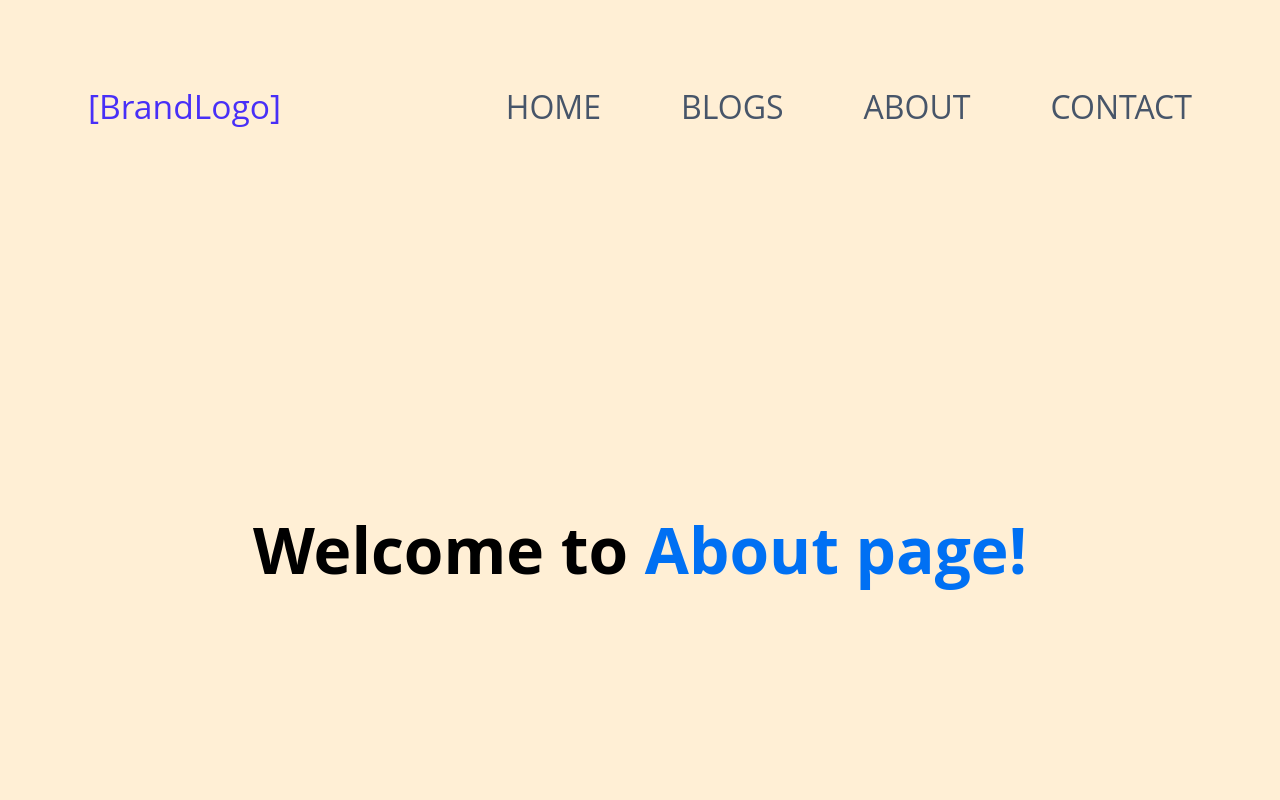
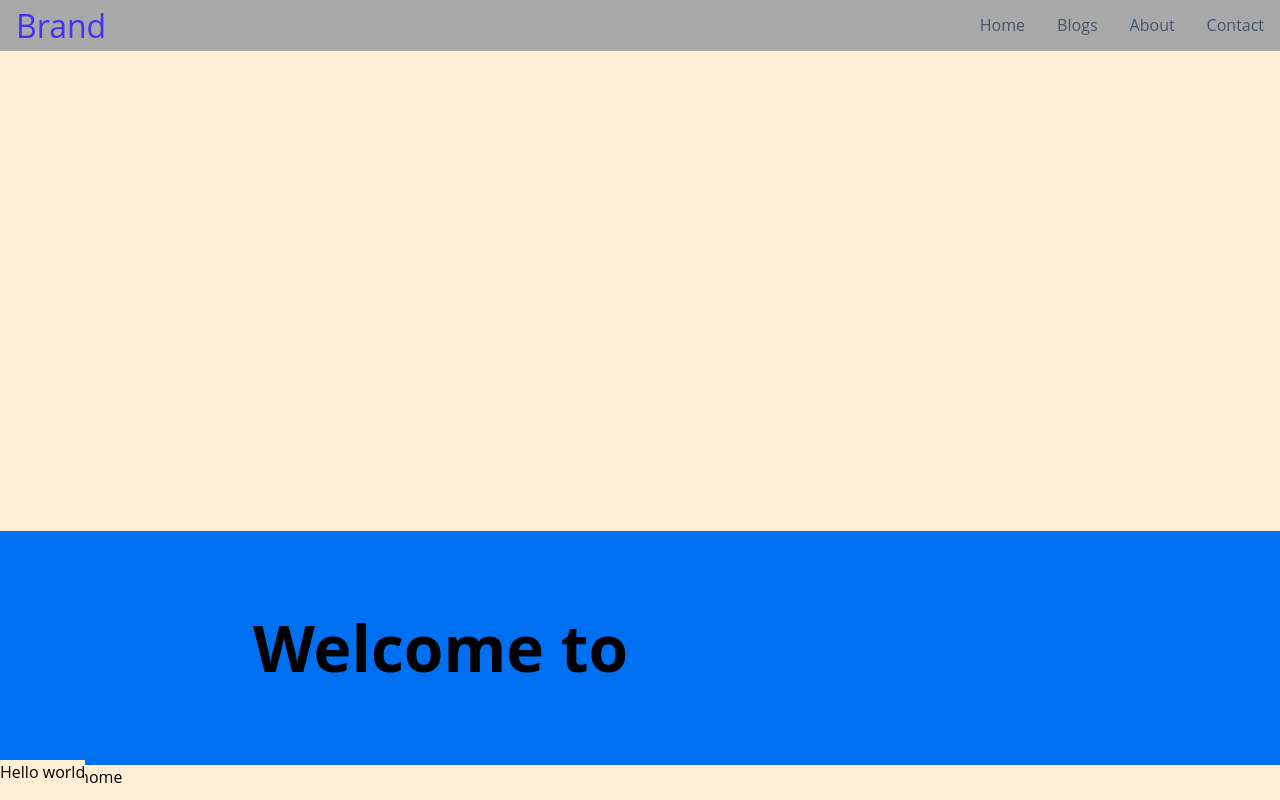
Before and after one commit to eclipsegst/nextjs-blog, a Next.js app: page /about in a window 1280 px wide. Shown: the top 800 px of the page. Built offline with nearby package versions, Linux system fonts and the light colour scheme.

Commit message:
Added bottom footer

```diff
--- a/components/Footer.tsx
+++ b/components/Footer.tsx
@@ -23,7 +23,7 @@ const Footer = () => {
             <img src="/vercel.svg" alt="Vercel Logo" className={styles.logo} />
             </a>
         </footer>
-      </div>
+    </div>
   )
 }
 
--- a/components/NavBar.tsx
+++ b/components/NavBar.tsx
@@ -38,10 +38,10 @@ const Header = () => {
     //   {/* <SideMenu /> */}
     // </HeaderContainer>
 
-    <header className={styles2.header}>
+    // <header className={styles2.header}>
     <nav className={styles.navbar}>
       <Link href='/'>
-         <a className={styles.navlogo}>[BrandLogo]</a>
+        <a className={styles.navlogo}>Brand</a>
       </Link>
       <ul className={isOpen === false ?
               styles.navmenu : styles.navmenu +' '+ styles.active}>
@@ -83,7 +83,7 @@ const Header = () => {
         <span className={styles.bar}></span>
     </button>
     </nav>
-</header>
+// </header>
   )
 }
 
--- a/components/layout.tsx
+++ b/components/layout.tsx
@@ -2,6 +2,7 @@ import Head from 'next/head'
 import Image from 'next/image'
 // import styles from './layout.module.css'
 import styles from "../styles/Layout.module.css";
+import styles2 from "../styles/Home.module.css";
 import utilStyles from '../styles/utils.module.css'
 import Link from 'next/link'
 import Header from './NavBar'
@@ -14,9 +15,10 @@ const name = 'Your Name'
 export const siteTitle = 'Next.js Sample Website'
 
 const Wrapper = styled.section`
-  padding: 4em;
+  padding: 0em;
   background: papayawhip;
-
+  /* min-height: 100vh; */
+  height: 100%;
 `;
 
 
@@ -28,6 +30,12 @@ export default function Layout({
   home?: boolean
 }) {
   return (
+    <div style = {
+      {
+        height:"100vh"
+      }
+
+      }>
     <Wrapper>
     <div className={styles.container}>
       <Head>
@@ -58,8 +66,12 @@ export default function Layout({
       )}
 
       <Footer/>
+      <div className={styles2.footer2}>
+      <p id="footer" > Hello world</p>
+      </div>
 
     </div>
     </Wrapper>
+    </div>
   )
 }
--- a/styles/Home.module.css
+++ b/styles/Home.module.css
@@ -1,10 +1,12 @@
 .container {
-  min-height: 100vh;
+  margin-top: 60vh;
+  min-height: 10vh;
   padding: 0 0.5rem;
   display: flex;
   flex-direction: column;
   justify-content: center;
   align-items: center;
+  background-color: #0070f3;
 }
 
 .main {
@@ -23,6 +25,14 @@
   display: flex;
   justify-content: center;
   align-items: center;
+}
+
+
+.footer2 {
+  position : absolute;
+  bottom : 0;
+  height : 40px;
+  margin-top : 40px;
 }
 
 .footer img {
--- a/styles/Layout.module.css
+++ b/styles/Layout.module.css
@@ -7,7 +7,8 @@
   display: flex;
   justify-content: space-between;
   align-items: center;
-  padding: 1rem 1.5rem;
+  padding: 0rem 1rem;
+  background-color:darkgrey
 }
 
 .hamburger {
@@ -31,14 +32,14 @@
 }
 
 .navitem {
-  margin-left: 5rem;
+  margin-left: 2rem;
 }
 
 .navlink{
-  font-size: 2rem;
+  font-size: 1rem;
   font-weight: 400;
   color: #475569;
-  text-transform: uppercase;
+  /* text-transform: uppercase; */
 }
 
 .navlink:hover{
@@ -46,7 +47,7 @@
 }
 
 .navlogo {
-  font-size: 2.1rem;
+  font-size: 2rem;
   font-weight: 500;
   color: #482ff7;
 }
@@ -96,4 +97,12 @@
 
 .footer {
   font-size: 1.5rem;
+  background-color:darkgrey
 }
+
+.footer2 {
+  position : absolute;
+  bottom : 0;
+  height : 40px;
+  margin-top : 40px;
+}
--- a/styles/global.css
+++ b/styles/global.css
@@ -36,7 +36,11 @@ html,body, body * {
   font-family: 'Open Sans', sans-serif;
   color:inherit;
   background-color:inherit;
- font-size: 1rem;
+  font-size: 1rem;
+}
+
+html, body, #app, #app>div {
+  height: 100%
 }
 
 li {
```
Lines whose indentation alone changed are shown as unchanged.
